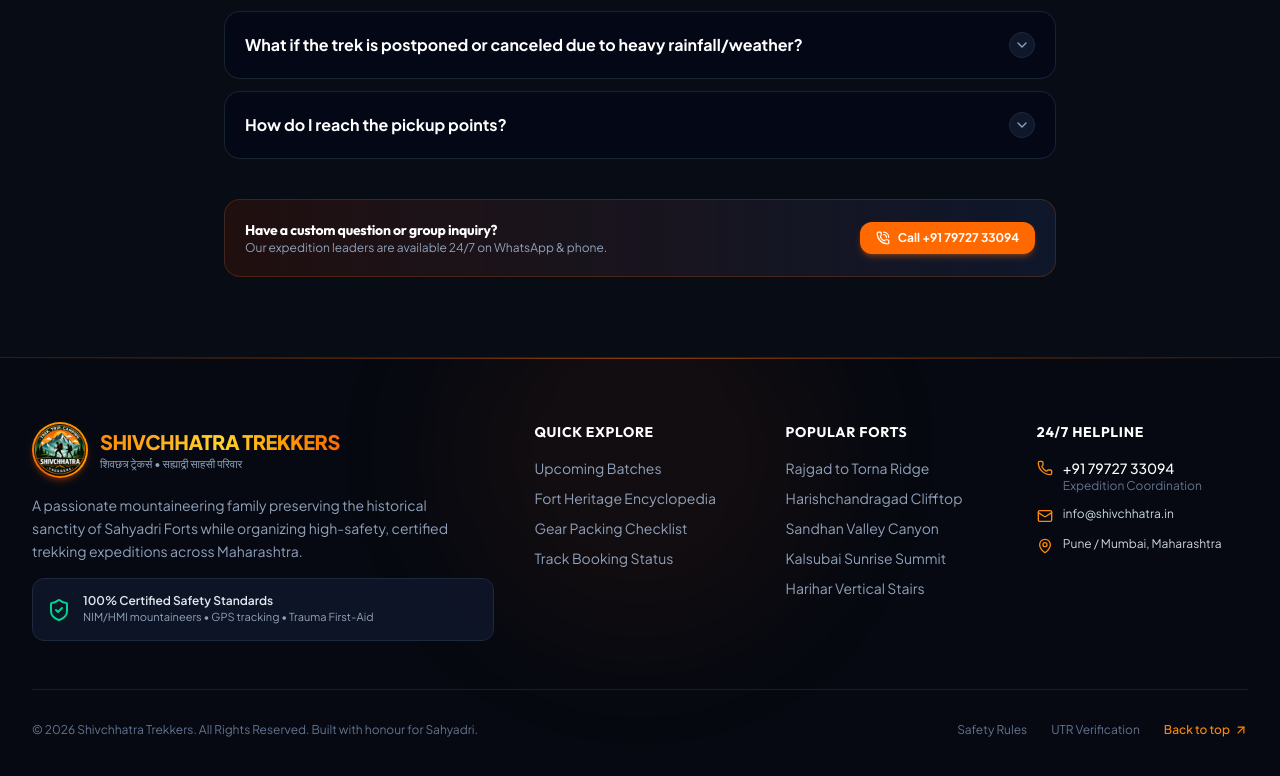
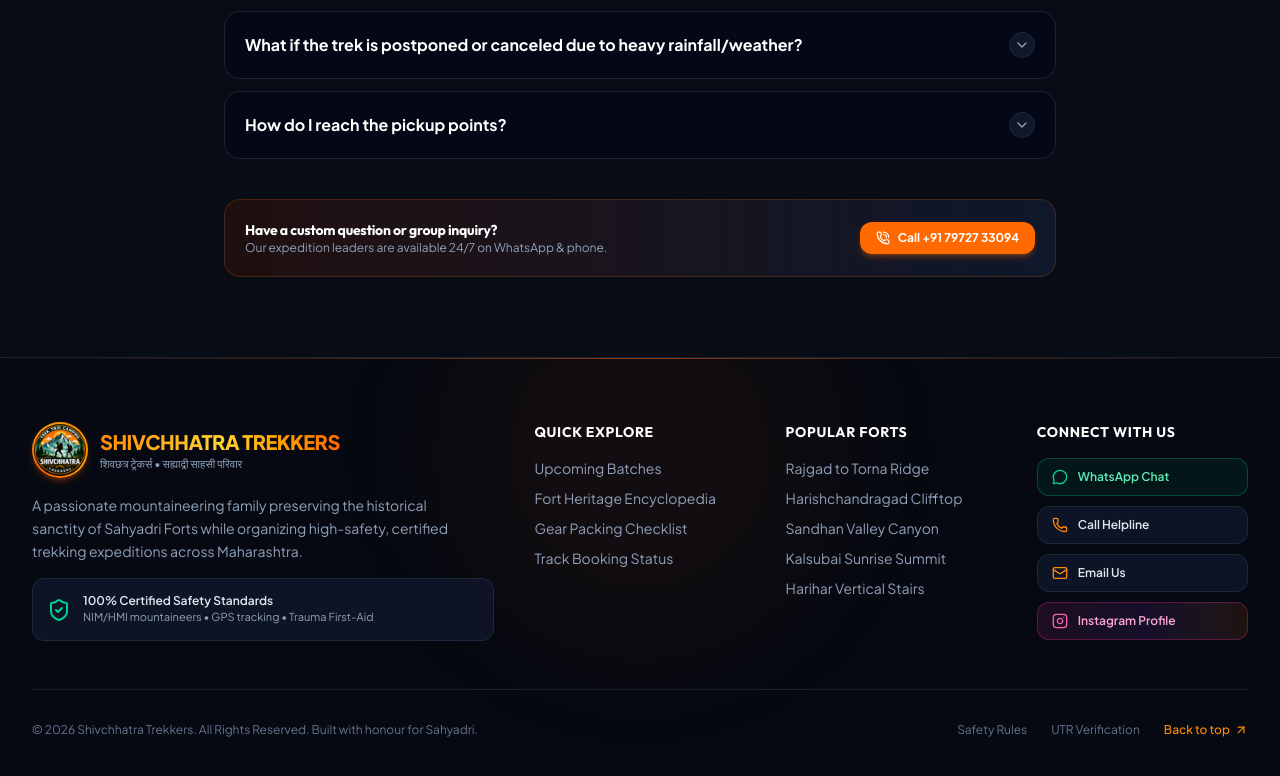
Before and after one commit to ravichavan9970/SHIVCHHATRA_TREKKERS, a React (Vite) app in the folder shivchhatra-trekkers/: page / in a window 1280 px wide. Shown: the part 5312-6088 px from the top of the page. Built offline with nearby package versions, Linux system fonts and the light colour scheme; no server answers.

Commit message:
feat(footer): replace plain contact text with interactive action buttons and instagram link

```diff
--- a/shivchhatra-trekkers/src/components/common/Footer.jsx
+++ b/shivchhatra-trekkers/src/components/common/Footer.jsx
@@ -5,12 +5,12 @@
   ShieldCheck,
   Phone,
   Mail,
-  MapPin,
   Heart,
   ExternalLink,
   Lock,
   ArrowUpRight,
-  Sparkles
+  Sparkles,
+  MessageCircle
 } from 'lucide-react';
 
 export default function Footer() {
@@ -111,29 +111,63 @@
             </ul>
           </div>
 
-          {/* Contact & Support */}
+          {/* Connect & Support Buttons */}
           <div>
             <h4 className="text-sm font-bold text-white uppercase tracking-wider mb-4 font-heading">
-              24/7 Helpline
+              Connect With Us
             </h4>
-            <div className="space-y-3 text-sm text-slate-400">
-              <div className="flex items-start space-x-2.5">
-                <Phone className="w-4 h-4 text-orange-400 shrink-0 mt-0.5" />
-                <div>
-                  <p className="text-white font-medium">+91 79727 33094</p>
-                  <p className="text-xs text-slate-500">Expedition Coordination</p>
-                </div>
-              </div>
+            <div className="flex flex-col space-y-2.5">
+              {/* WhatsApp Button */}
+              <a
+                href="https://wa.me/917972733094?text=Hi%20Shivchhatra%20Trekkers,%20I%20would%20like%20to%20inquire%20about%20upcoming%20treks!"
+                target="_blank"
+                rel="noopener noreferrer"
+                className="flex items-center space-x-2.5 px-3.5 py-2.5 rounded-xl bg-emerald-950/40 border border-emerald-500/30 hover:border-emerald-500 hover:bg-emerald-900/40 text-emerald-300 text-xs font-semibold transition-all group"
+              >
+                <MessageCircle className="w-4 h-4 text-emerald-400 group-hover:scale-110 transition-transform shrink-0" />
+                <span>WhatsApp Chat</span>
+              </a>
 
-              <div className="flex items-start space-x-2.5">
-                <Mail className="w-4 h-4 text-orange-400 shrink-0 mt-0.5" />
-                <span className="text-slate-300 text-xs">info@shivchhatra.in</span>
-              </div>
+              {/* Call Helpline Button */}
+              <a
+                href="tel:+917972733094"
+                className="flex items-center space-x-2.5 px-3.5 py-2.5 rounded-xl bg-slate-900/80 border border-slate-800 hover:border-orange-500/50 hover:bg-orange-500/10 text-slate-200 text-xs font-semibold transition-all group"
+              >
+                <Phone className="w-4 h-4 text-orange-400 group-hover:scale-110 transition-transform shrink-0" />
+                <span>Call Helpline</span>
+              </a>
 
-              <div className="flex items-start space-x-2.5">
-                <MapPin className="w-4 h-4 text-orange-400 shrink-0 mt-0.5" />
-                <span className="text-slate-300 text-xs">Pune / Mumbai, Maharashtra</span>
-              </div>
+              {/* Email Us Button */}
+              <a
+                href="mailto:info@shivchhatra.in"
+                className="flex items-center space-x-2.5 px-3.5 py-2.5 rounded-xl bg-slate-900/80 border border-slate-800 hover:border-orange-500/50 hover:bg-orange-500/10 text-slate-200 text-xs font-semibold transition-all group"
+              >
+                <Mail className="w-4 h-4 text-orange-400 group-hover:scale-110 transition-transform shrink-0" />
+                <span>Email Us</span>
+              </a>
+
+              {/* Instagram Button */}
+              <a
+                href="https://www.instagram.com/roambeyond_?utm_source=ig_web_button_share_sheet&igsi=ZDNlZDc0MzIxNw=="
+                target="_blank"
+                rel="noopener noreferrer"
+                className="flex items-center space-x-2.5 px-3.5 py-2.5 rounded-xl bg-gradient-to-r from-pink-500/10 via-purple-500/10 to-orange-500/10 border border-pink-500/30 hover:border-pink-500 hover:from-pink-500/20 hover:to-orange-500/20 text-pink-300 text-xs font-semibold transition-all group"
+              >
+                <svg
+                  className="w-4 h-4 text-pink-400 group-hover:scale-110 transition-transform shrink-0"
+                  viewBox="0 0 24 24"
+                  fill="none"
+                  stroke="currentColor"
+                  strokeWidth="2"
+                  strokeLinecap="round"
+                  strokeLinejoin="round"
+                >
+                  <rect width="20" height="20" x="2" y="2" rx="5" ry="5" />
+                  <path d="M16 11.37A4 4 0 1 1 12.63 8 4 4 0 0 1 16 11.37z" />
+                  <line x1="17.5" x2="17.51" y1="6.5" y2="6.5" />
+                </svg>
+                <span>Instagram Profile</span>
+              </a>
             </div>
           </div>
 
@@ -147,7 +181,7 @@
             <Link to="/track" className="hover:text-slate-300 transition-colors">UTR Verification</Link>
             <button
               onClick={scrollToTop}
-              className="text-orange-400 hover:text-orange-300 font-medium flex items-center space-x-1"
+              className="text-orange-400 hover:text-orange-300 font-medium flex items-center space-x-1 cursor-pointer"
             >
               <span>Back to top</span>
               <ArrowUpRight className="w-3.5 h-3.5" />
```
